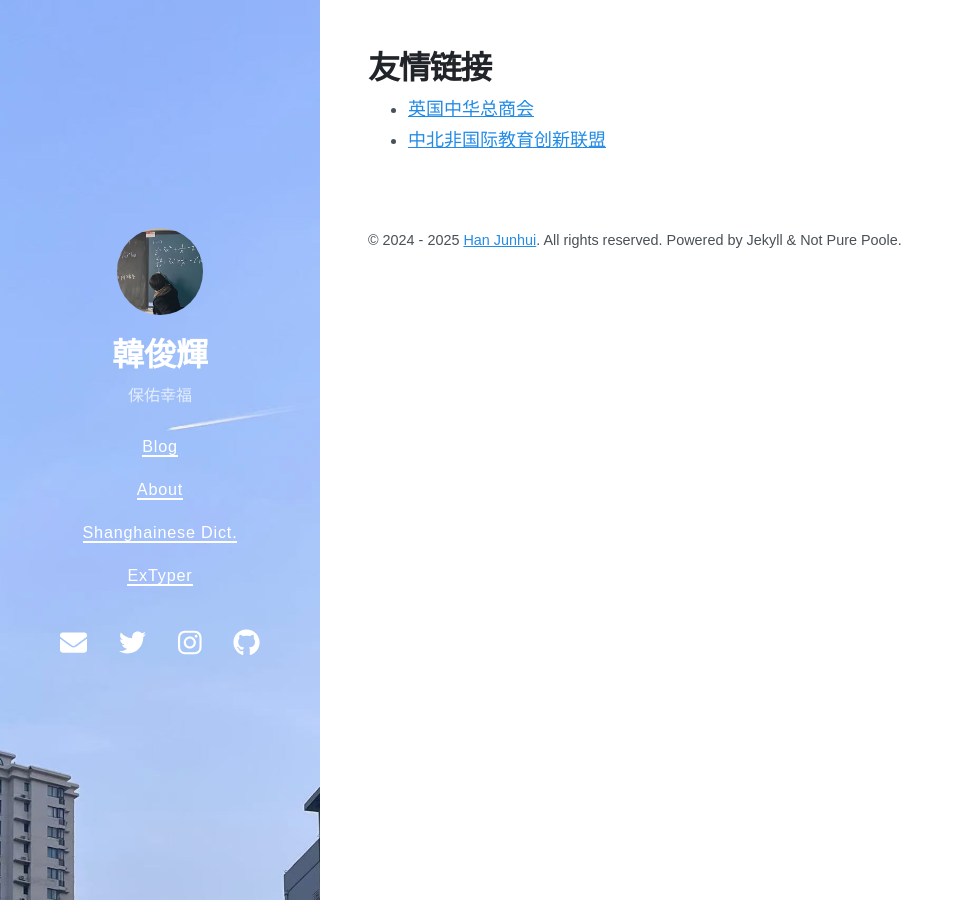
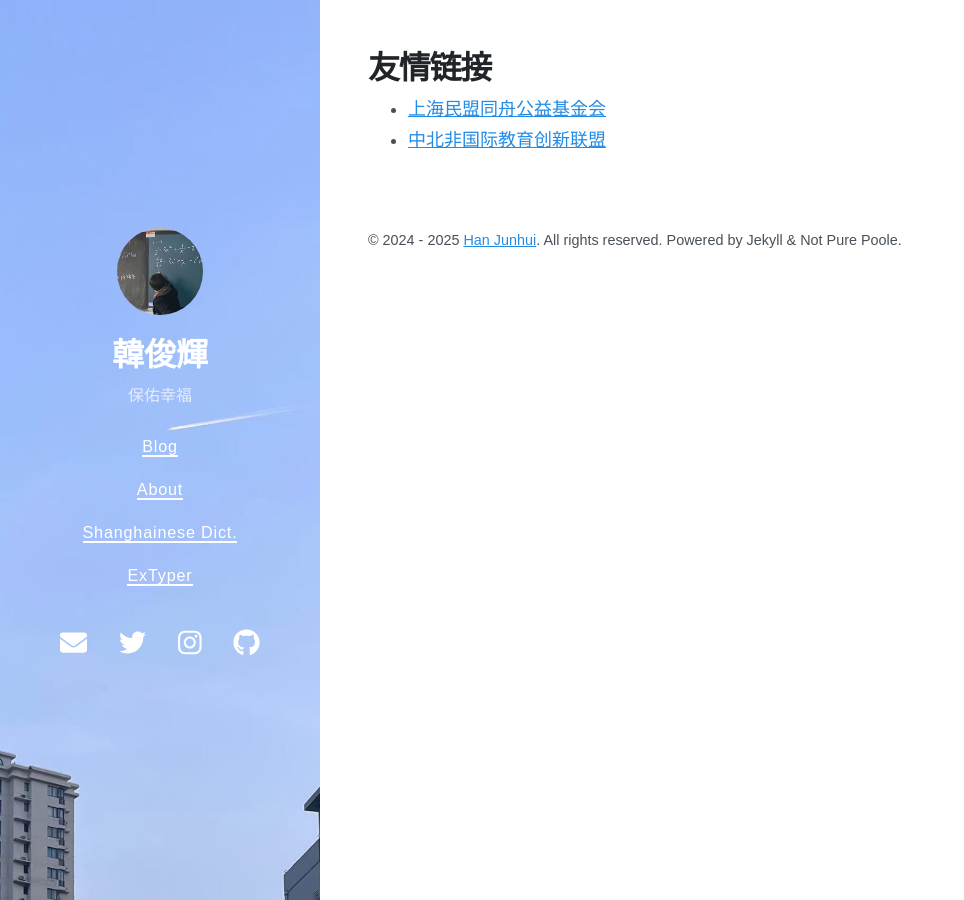
Before and after one commit to laxib3/laxib3.github.io, a Jekyll site: the page built from links.md, in a window 1280 px wide. Shown: the whole page, without its empty margins (0-964 px from the left). Built offline with Jekyll 4.4.1, drawn with Linux system fonts in a browser that asks for light colours; nearby versions of some CDN libraries.

Commit message:
Update links.md

```diff
--- a/links.md
+++ b/links.md
@@ -3,5 +3,5 @@ layout: page
 title: 友情链接
 ---
 
-+ [英国中华总商会](https://www.ukcba.uk/)
++ [上海民盟同舟公益基金会](https://www.minmengsh.gov.cn/)
 + [中北非国际教育创新联盟](https://www.snaeia.com/)
```
